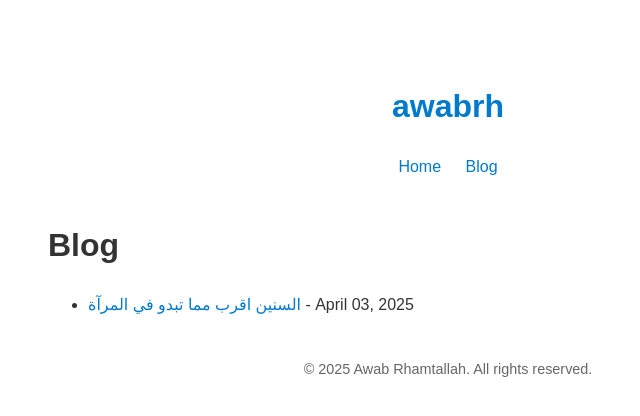
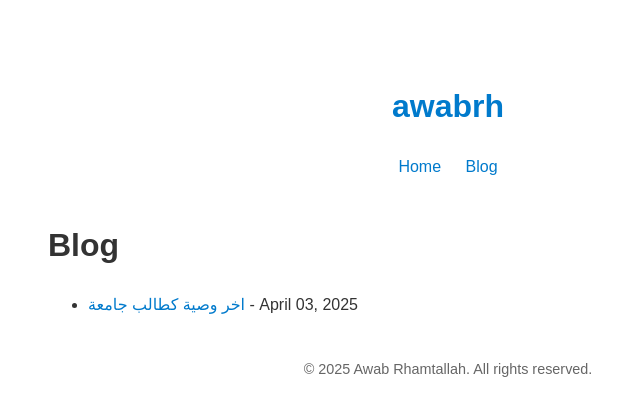
Before and after one commit to awabrh/awabrh.github.io, a Jekyll site: the page built from blog.html, in a window 1280 px wide. Shown: the top 416 px of the page, without its empty margins (192-832 px from the left). Built offline with Jekyll 4.4.1, drawn with Linux system fonts in a browser that asks for light colours.

Commit message:
fix: change post title

```diff
--- a/_posts/2025-04-03-farewell-college.md
+++ b/_posts/2025-04-03-farewell-college.md
@@ -1,6 +1,6 @@
 ---
 layout: post
-title: "السنين اقرب مما تبدو في المرآة"
+title: "اخر وصية كطالب جامعة"
 date: 2025-04-03
 lang: ar
 categories: blog
```
